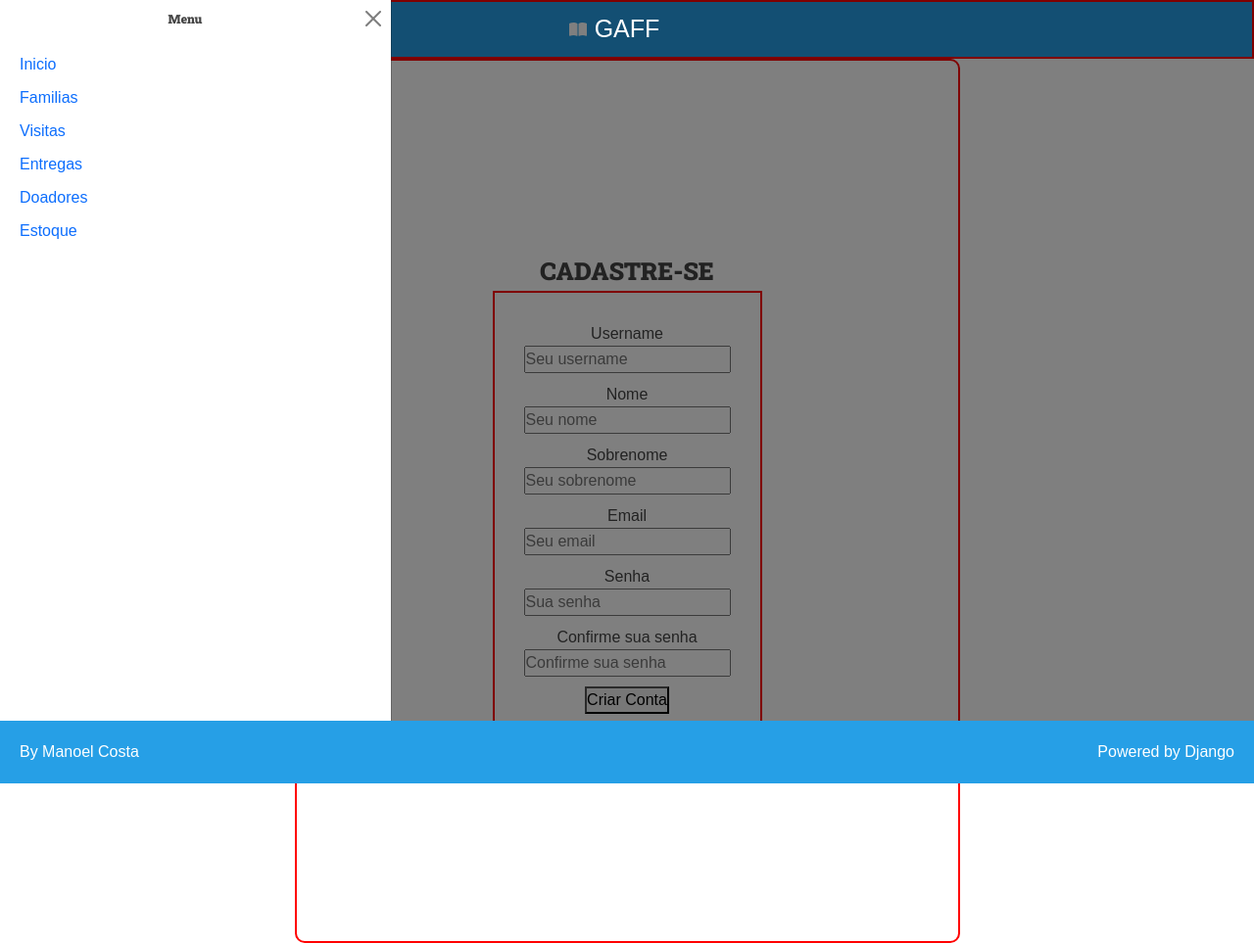
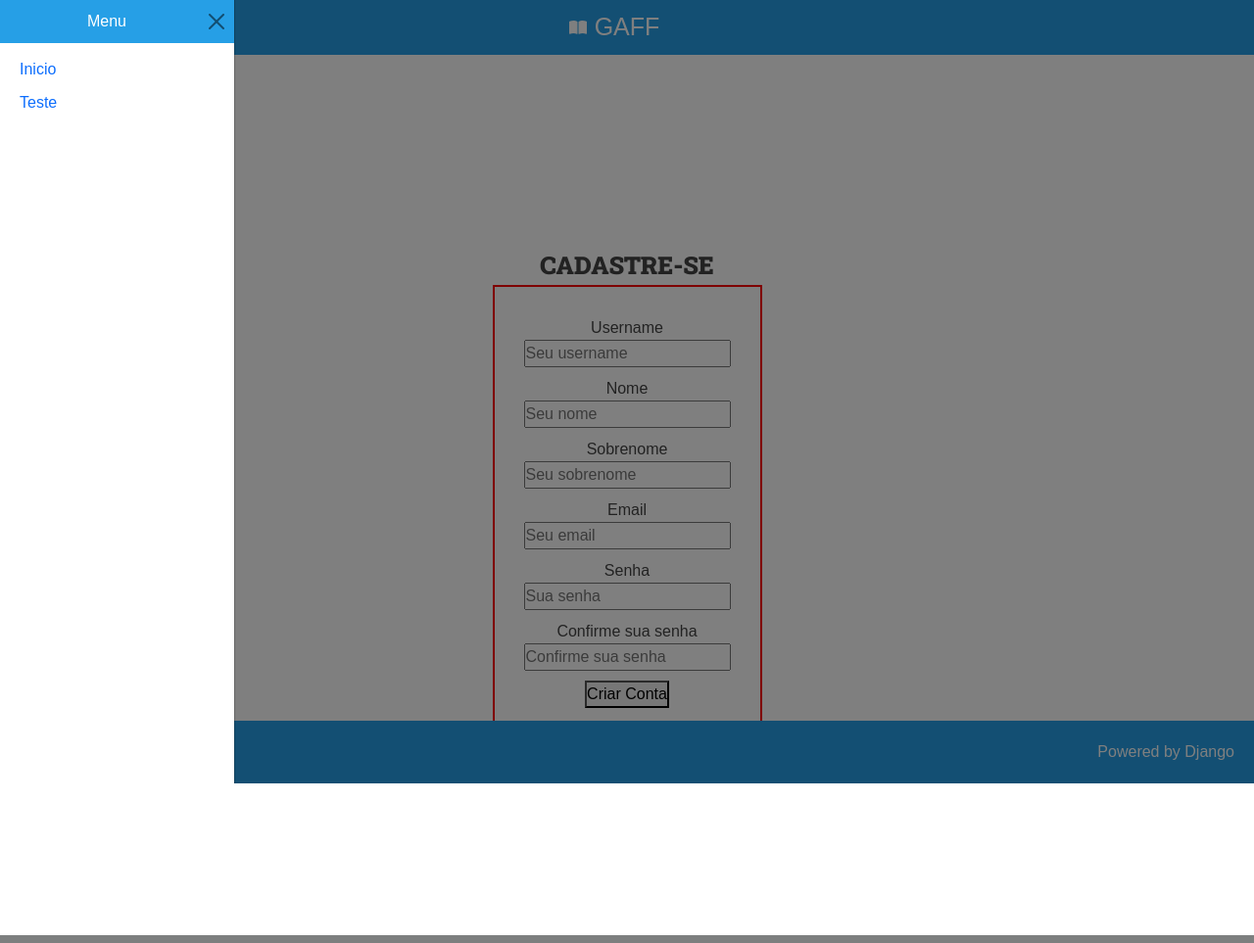
Before and after one commit to MnFCosta/projetoGAFF, a Django app: page /register in a window 1280 px wide, after a click on "Menu". Shown: the whole page at 98% size. Run offline with Django 4.2, Linux system fonts and the light colour scheme.

Commit message:
algumas mudanças na estilização e adicão de uma página para testes

```diff
--- a/base_templates/global/base.html
+++ b/base_templates/global/base.html
@@ -8,13 +8,12 @@
 
 <body>
     {% include 'teste/partials/header.html'%}
-    {% comment %} {% include 'teste/partials/sidenav.html'%} {% endcomment %}
     {% include 'teste/partials/messages.html' %}
 
 
-    <main class="main-content-container">
-        {% block content %}{% endblock content %}
-    </main>
+    {% comment %} <main> {% endcomment %}
+    {% block content %}{% endblock content %}
+    {% comment %} </main>    {% endcomment %}
 
     {% include 'teste/partials/footer.html'%}
     <script src="https://cdn.jsdelivr.net/npm/bootstrap@5.0.2/dist/js/bootstrap.bundle.min.js" integrity="sha384-MrcW6ZMFYlzcLA8Nl+NtUVF0sA7MsXsP1UyJoMp4YLEuNSfAP+JcXn/tWtIaxVXM" crossorigin="anonymous"></script>
--- a/login/urls.py
+++ b/login/urls.py
@@ -10,6 +10,7 @@ urlpatterns = [
     path('register', views.register, name="register"),
     path('signin', views.signin, name="signin"),
     path('signout', views.signout, name="signout"),
+    path('centerteste', views.teste, name="centerteste")
 
 
 ]
--- a/login/views.py
+++ b/login/views.py
@@ -54,6 +54,9 @@ def register(request):
         return redirect("teste:home")
     return render(request, "login/pages/register.html")
 
+def teste(request):
+    return render(request, "login/pages/login.html")
+
 def signout(request):
     logout(request)
     return redirect('login:signin')
--- a/projetoGAFF/settings.py
+++ b/projetoGAFF/settings.py
@@ -84,7 +84,7 @@ DATABASES = {
         'HOST': 'localhost',
         'PORT': '3306',
         'USER': 'root',
-        'PASSWORD': 'info2k21',
+        'PASSWORD': '',
     }
 }
 
--- a/teste/static/teste/css/styles.css
+++ b/teste/static/teste/css/styles.css
@@ -52,9 +52,11 @@
 
 html {
     font-size: 62.5%;
+    height: 100%;
 }
 
 body {
+    height: 100%;
     font-size: 1.6rem;
     font-family: var(--font-primary);
     background-color: var(--color-white);
@@ -79,11 +81,17 @@ h1,h2,h3,h4,h5,h6{
     background: var(--color-primary);
     color: var(--color-white);
     padding: var(--spacing-gutter-small);
-    border: 2px solid red;
+    /* border: 2px solid red; */
 }
 
 .offcanvas{
-    color: var(--color-dark-text);
+    background-color: var(--color-primary);
+    color: var(--color-white);
+    width: 240px;
+}
+
+.offcanvas-body{
+    background-color: var(--color-white);
 }
 
 .main-logo-icon{
@@ -413,6 +421,6 @@ img {
     border-radius: 10px;
     margin: 0 auto;
     padding: 200px;
-    border: 2px solid red;
+    /* border: 2px solid red; */
     text-align: center;
 }
--- a/teste/templates/teste/partials/header.html
+++ b/teste/templates/teste/partials/header.html
@@ -8,7 +8,7 @@
 </header> {% endcomment %}
 
 <header class="main-header-container">
-    <div class="position-fixed top-9 start-0 m-3">
+    <div class="position-absolute top-9 start-0 m-3">
         {% include 'teste/partials/sidenav.html'%}
     </div>
     <div class="d-flex justify-content-center align-items-center">
@@ -18,7 +18,7 @@
     {% comment %} <div class="headiv">
         {% include 'login/partials/buttons.html'%}
     </div> {% endcomment %}
-    <div class = "position-fixed top-9 end-0 m-5">
+    <div class = "position-absolute top-9 end-0 m-5">
         {% if user.is_authenticated %}
         <div class="dropdown">
             <i class="fa-solid fa-user main-logo-icon"></i>
--- a/teste/templates/teste/partials/sidenav.html
+++ b/teste/templates/teste/partials/sidenav.html
@@ -24,16 +24,19 @@
 </button>
 <div class="offcanvas offcanvas-start" tabindex="-1" id="offcanvasExample" aria-labelledby="offcanvasExampleLabel">
 <div class="offcanvas-header">
-    <h5 class="offcanvas-title mx-auto" id="offcanvasExampleLabel">Menu</h5>
+    <span class="offcanvas-title mx-auto" id="offcanvasExampleLabel">Menu</span>
     <button type="button" class="btn-close text-reset" data-bs-dismiss="offcanvas" aria-label="Close"></button>
 </div>
 <div class="offcanvas-body">
     <div>
         <ul class="nav flex-column">
             <li class="nav-item">
-                <a class="nav-link" href="#">Inicio</a>
+                <a class="nav-link" href="{% url 'teste:home' %}">Inicio</a>
             </li>
             <li class="nav-item">
+                <a class="nav-link" href="{% url 'login:centerteste' %}">Teste</a>
+            </li>
+            {% comment %} <li class="nav-item">
                 <a class="nav-link" href="#">Familias</a>
             </li>
             <li class="nav-item">
@@ -47,7 +50,7 @@
             </li>
             <li class="nav-item">
                 <a class="nav-link" href="#">Estoque</a>
-            </li>
+            </li> {% endcomment %}
         </ul>
     </div>
 </div>
```
Also changed, not shown: login/templates/login/pages/login.html (+28 -9 lines).
